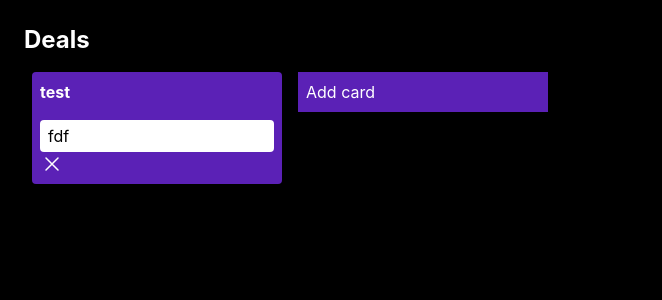
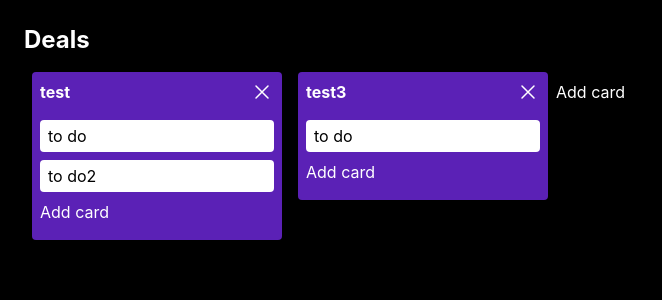
Before and after one commit to Concat17/task-yard, a React (Vite) app: page / in a window 1280 px wide. Shown: the top 300 px of the page, without its empty margins (0-662 px from the left). Built offline with nearby package versions, Linux system fonts and the light colour scheme; what redux-immutable-state-invariant would draw is missing.

Commit message:
feat: win modal layout

```diff
--- a/package.json
+++ b/package.json
@@ -12,6 +12,8 @@
     "@reduxjs/toolkit": "^1.8.6",
     "@types/node": "^18.11.7",
     "react": "^18.2.0",
+    "react-dnd": "^16.0.1",
+    "react-dnd-html5-backend": "^16.0.1",
     "react-dom": "^18.2.0",
     "react-redux": "^8.0.4",
     "redux": "^4.2.0"
@@ -29,6 +31,7 @@
     "eslint": "^8.20.0",
     "eslint-plugin-react": "^7.31.10",
     "eslint-plugin-react-hooks": "^4.6.0",
+    "eslint-plugin-react-redux": "^4.0.0",
     "postcss": "^8.4.18",
     "redux-immutable-state-invariant": "^2.1.0",
     "tailwindcss": "^3.2.1",
--- a/src/App.tsx
+++ b/src/App.tsx
@@ -1,13 +1,18 @@
+import { DndProvider } from "react-dnd";
+import { HTML5Backend } from "react-dnd-html5-backend";
+
 import { Board } from "./features/Board";
 
 function App() {
   return (
-    <div className="relative p-6 h-full flex flex-col grow bg-black">
-      <h1 className="mb-4 text-white text-2xl font-bold">Deals</h1>
-      <div className="relative flex flex-1">
-        <Board />
+    <DndProvider backend={HTML5Backend}>
+      <div className="relative p-6 h-full flex flex-col grow bg-black">
+        <h1 className="mb-4 text-white text-2xl font-bold">Deals</h1>
+        <div className="relative flex flex-1">
+          <Board />
+        </div>
       </div>
-    </div>
+    </DndProvider>
   );
 }
 
--- a/src/app/store.ts
+++ b/src/app/store.ts
@@ -2,6 +2,7 @@ import { configureStore } from "@reduxjs/toolkit";
 import reduxImmutableStateInvariant from "redux-immutable-state-invariant";
 
 import boardReducer from "../features/Board/boardSlice";
+import columnReducer from "../features/Column/columnSlice";
 
 const middleware = import.meta.env.DEV
   ? // eslint-disable-next-line @typescript-eslint/no-var-requires
@@ -11,6 +12,7 @@ const middleware = import.meta.env.DEV
 export const store = configureStore({
   reducer: {
     board: boardReducer,
+    columns: columnReducer,
   },
   middleware,
 });
--- a/src/components/AddElementCard.tsx
+++ b/src/components/AddElementCard.tsx
@@ -1,27 +1,26 @@
-import { ActionCreatorWithPayload } from "@reduxjs/toolkit";
 import { useCallback, useState } from "react";
 
-import { useAppDispatch } from "../app/hooks";
 import { Button } from "./Button";
 import { CloseIcon } from "./CloseIcon";
 
 type AddElementCardProps = {
-  onAddElement: ActionCreatorWithPayload<string, string>;
+  // onAddElement: ActionCreatorWithPayload<string, string>;
+  onAddElement: (foo: string) => void;
 };
 
 export const AddElementCard = ({ onAddElement }: AddElementCardProps) => {
   const [text, setText] = useState("");
   const [open, setOpen] = useState(false);
-  const dispatch = useAppDispatch();
 
   const handleAdd = useCallback(() => {
     setText("");
     setOpen(false);
-    dispatch(onAddElement(text));
-  }, [dispatch, onAddElement, text]);
+    console.log("add");
+    onAddElement(text);
+  }, [onAddElement, text]);
 
   return (
-    <div className="mx-2 w-[250px] px-2 py-2 flex flex-col h-fit text-white bg-violet-800">
+    <div className=" py-2 flex flex-col h-fit text-white">
       {open ? (
         <>
           <input
@@ -32,7 +31,7 @@ export const AddElementCard = ({ onAddElement }: AddElementCardProps) => {
           <div className="mt-2 flex justify-between items-center">
             <Button onClick={handleAdd}>Add card</Button>
             <CloseIcon
-              className="cursor-pointer hover:stroke-gray-300"
+              className="hover:stroke-gray-300 cursor-pointer"
               onClick={() => setOpen(false)}
             />
           </div>
--- a/src/features/Board/Board.tsx
+++ b/src/features/Board/Board.tsx
@@ -4,18 +4,20 @@ import { Column } from "../Column";
 import { addColumn, selectColumns } from "./boardSlice";
 
 export const Board = () => {
+  const a = 3;
   const columns = useAppSelector(selectColumns);
   const dispatch = useAppDispatch();
+
   return (
     <div className="absolute inset-0 grow-1 whitespace-nowrap overflow-x-auto overflow-y-hidden">
       <div className="flex">
         {columns.map(({ title }) => (
           <Column key={title} title={title} />
         ))}
-        <AddElementCard onAddElement={addColumn} />
+        <AddElementCard
+          onAddElement={(title: string) => dispatch(addColumn(title))}
+        />
       </div>
-
-      {/* <button onClick={() => dispatch(addColumn("test"))}>Add column</button> */}
     </div>
   );
 };
--- a/src/features/Board/boardSlice.ts
+++ b/src/features/Board/boardSlice.ts
@@ -8,7 +8,10 @@ interface BoardState {
 }
 
 const initialState: BoardState = {
-  columns: [{ title: "test" }],
+  columns: [
+    { title: "test", tasks: [{ title: "to do" }, { title: "to do2" }] },
+    { title: "test3", tasks: [{ title: "to do" }] },
+  ],
 };
 
 export const boardSlice = createSlice({
@@ -16,16 +19,30 @@ export const boardSlice = createSlice({
   initialState,
   reducers: {
     addColumn: (state, action: PayloadAction<string>) => {
-      state.columns.push({ title: action.payload });
+      state.columns.push({ title: action.payload, tasks: [] });
     },
     deleteColumn: (state, action: PayloadAction<string>) => {
       state.columns = state.columns.filter((c) => c.title !== action.payload);
     },
+    addTask: (
+      state,
+      action: PayloadAction<{ columnTitle: string; taskTitle: string }>
+    ) => {
+      const { columnTitle, taskTitle } = action.payload;
+
+      const column = state.columns.find((c) => c.title === columnTitle);
+
+      if (!column) return;
+
+      column.tasks.push({ title: taskTitle });
+    },
   },
 });
 
-export const { addColumn, deleteColumn } = boardSlice.actions;
+export const { addTask, addColumn, deleteColumn } = boardSlice.actions;
 
 export const selectColumns = (state: RootState) => state.board.columns;
+export const selectSelectColumnByTitle = (state: RootState, title: string) =>
+  state.board.columns.find((c) => c.title === title);
 
 export default boardSlice.reducer;
--- a/src/features/Column/Column.tsx
+++ b/src/features/Column/Column.tsx
@@ -1,6 +1,7 @@
-import { useAppDispatch } from "../../app/hooks";
+import { useAppDispatch, useAppSelector } from "../../app/hooks";
+import { AddElementCard } from "../../components";
 import { CloseIcon } from "../../components/CloseIcon";
-import { deleteColumn } from "../Board";
+import { addTask, deleteColumn, selectSelectColumnByTitle } from "../Board";
 import { Task } from "../Task";
 
 type ColumnProps = {
@@ -9,20 +10,36 @@ type ColumnProps = {
 
 export const Column = ({ title }: ColumnProps) => {
   const dispatch = useAppDispatch();
+  const column = useAppSelector((state) =>
+    selectSelectColumnByTitle(state, title)
+  );
+
+  if (!column) return <></>;
+
+  const curriedAddTask =
+    (columnTitle: string): ((foo: string) => void) =>
+    (taskTitle: string) =>
+      dispatch(addTask({ columnTitle, taskTitle }));
+
+  const foo = curriedAddTask(title);
   return (
-    <div className="inline-block mx-2 w-[250px] px-2 py-2 rounded bg-violet-800 text-white">
-      <h2 className="mb-4 font-bold">{title}</h2>
+    <div className="inline-block mx-2 w-[250px] h-fit px-2 py-2 rounded bg-violet-800 text-white">
+      <div className="flex justify-between">
+        <h2 className="mb-4 font-bold">{title}</h2>{" "}
+        <CloseIcon
+          onClick={() => dispatch(deleteColumn(title))}
+          className="cursor-pointer hover:stroke-gray-300"
+        />
+      </div>
+
       <div className="flex flex-col gap-2">
-        <Task name={"fdf"} />
-        {/* {count.map((v, i) => (
-          <Task key={i} name={v} />
+        {/* <Task name={"fdf"} /> */}
+        {column.tasks.map((task, i) => (
+          <Task key={i} name={task.title} />
         ))}
-        <button onClick={() => dispatch(add())}>Add</button> */}
       </div>
-      <CloseIcon
-        onClick={() => dispatch(deleteColumn(title))}
-        className="cursor-pointer hover:stroke-gray-300"
-      />
+
+      <AddElementCard onAddElement={foo} />
     </div>
   );
 };
--- a/src/features/Column/columnSlice.ts
+++ b/src/features/Column/columnSlice.ts
@@ -1,23 +1,27 @@
-import { createSlice } from "@reduxjs/toolkit";
+import { createSlice, PayloadAction } from "@reduxjs/toolkit";
+
+import { Task } from "../../types";
 
 interface ColumnState {
-  tasks: string[];
+  tasks: Task[];
 }
 
 const initialState: ColumnState = {
-  tasks: ["task1", "task2", "task3"],
+  tasks: [{ title: "task1" }],
 };
 
 export const columnSlice = createSlice({
   name: "column",
   initialState,
   reducers: {
-    add: (state) => {
-      state.tasks.push("taskNew");
+    addTask: (state, action: PayloadAction<string>) => {
+      // state.columns.push({ title: action.payload });
+      console.log("add", state);
+      state.tasks.push({ title: action.payload });
     },
   },
 });
 
-export const { add } = columnSlice.actions;
+export const { addTask } = columnSlice.actions;
 
 export default columnSlice.reducer;
--- a/src/types/Column.ts
+++ b/src/types/Column.ts
@@ -1,3 +1,6 @@
+import { Task } from "./Task";
+
 export type Column = {
   title: string;
+  tasks: Task[];
 };
--- /dev/null
+++ b/src/types/Task.ts
@@ -0,0 +1,3 @@
+export type Task = {
+  title: string;
+};
--- a/src/types/index.ts
+++ b/src/types/index.ts
@@ -1 +1,2 @@
 export * from "./Column";
+export * from "./Task";
```
Also changed, not shown: .eslintrc.json, 1 other file (tests, documents, lock files or other folders).
